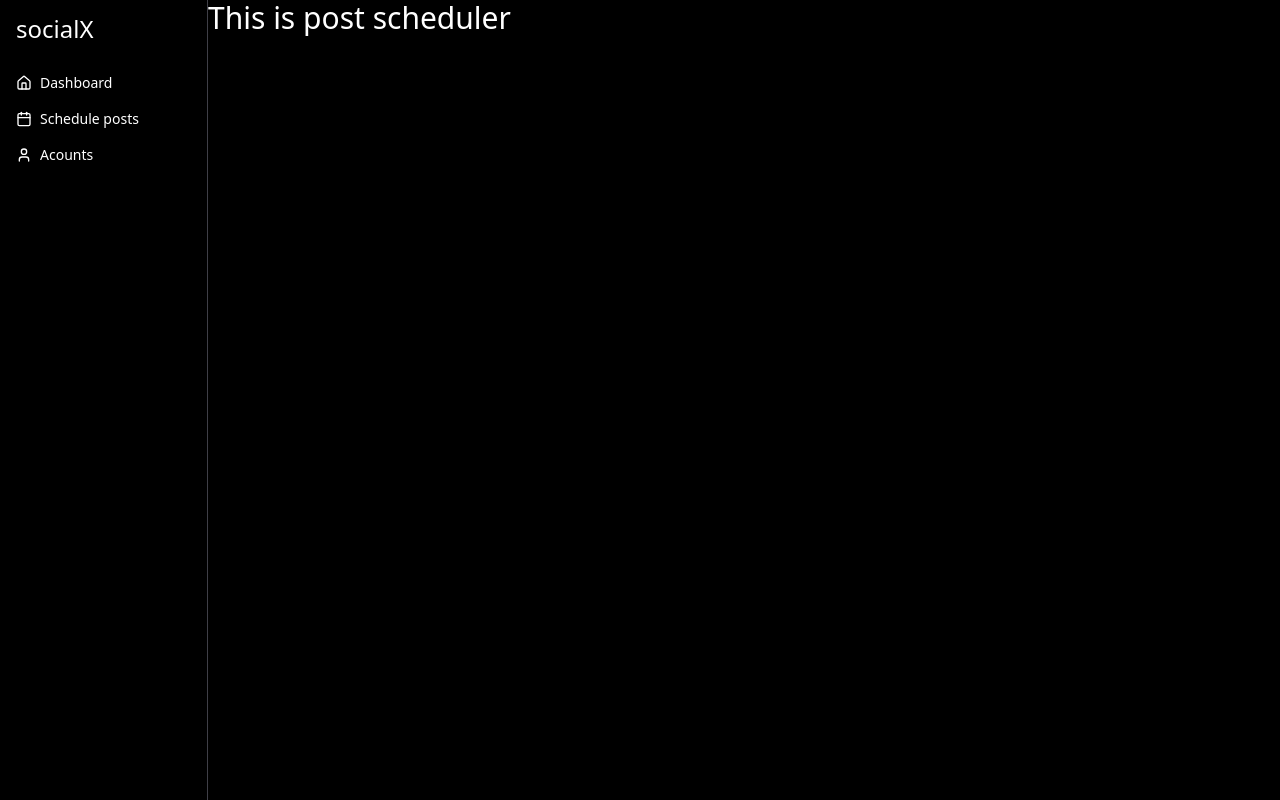
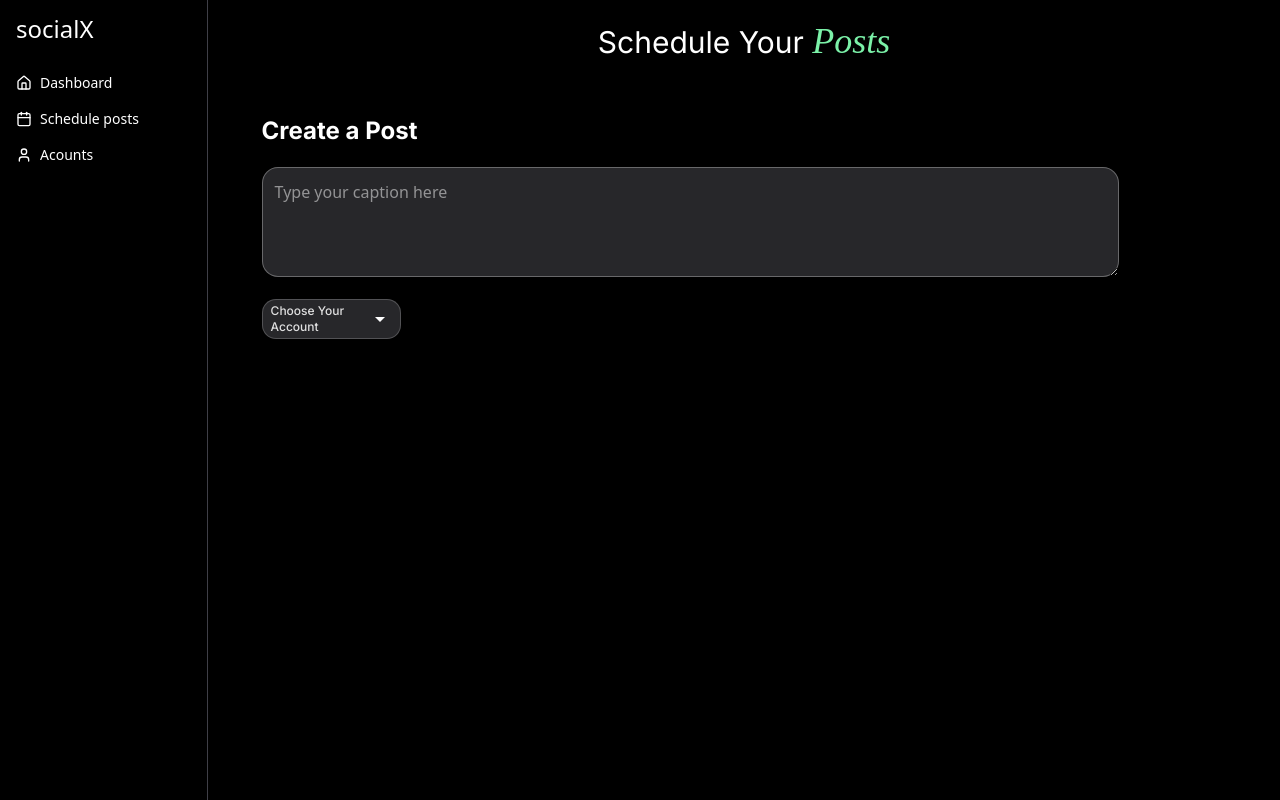
Before and after one commit to Isabelle36/SocialX, a Next.js app in the folder front-social/: page /post-scheduling in a window 1280 px wide. Built offline with nearby package versions, Linux system fonts and the light colour scheme.

Commit message:
some styles in post scheduler

```diff
--- /dev/null
+++ b/front-social/app/globalIcons.css
@@ -0,0 +1,9 @@
+@import url("https://fonts.googleapis.com/css2?family=Material+Symbols+Outlined:opsz,wght,FILL,GRAD@20..48,100..700,0..1,-50..200&display=swap");
+
+.material-symbols-outlined {
+  font-variation-settings:
+    'FILL' 0,
+    'wght' 400,
+    'GRAD' 0,
+    'opsz' 24;
+}
--- a/front-social/app/globals.css
+++ b/front-social/app/globals.css
@@ -2,6 +2,14 @@
 @import "tw-animate-css";
 
 @custom-variant dark (&:is(.dark *));
+
+.font-inter {
+  font-family: var(--font-inter), sans-serif;
+}
+
+.font-instrumentSerif{
+  font-family: 'var(--font-instrument-serif), serif';
+}
 
 @theme inline {
   --color-background: var(--background);
--- a/front-social/app/layout.js
+++ b/front-social/app/layout.js
@@ -1,11 +1,18 @@
-import { Geist, Geist_Mono, Inter } from "next/font/google";
+import { Geist, Geist_Mono, Inter,Instrument_Serif } from "next/font/google";
 import "./globals.css";
-import { SidebarTrigger, SidebarProvider } from "@/components/ui/sidebar";
+import "./globalIcons.css";
+import { SidebarProvider } from "@/components/ui/sidebar";
 import { AppSidebar } from "@/components/ui/AppSidebar";
 
 const inter = Inter({
   variable: "--font-inter",
   subsets: ["latin"],
+});
+const instrumentSerif = Instrument_Serif({
+  variable: "--font-instrument-serif",
+  subsets: ["latin"],
+  weight: ["400"],
+  styles: ["normal", "italic"],
 });
 
 const geistSans = Geist({
@@ -27,7 +34,7 @@ export default function RootLayout({ children }) {
   return (
     <html lang="en">
       <body
-        className={`${inter.variable} ${geistSans.variable} ${geistMono.variable} antialiased`}
+        className={`${inter.variable} ${instrumentSerif.variable} ${geistSans.variable} ${geistMono.variable} antialiased`}
       >
         <SidebarProvider>
           <AppSidebar />
--- a/front-social/app/post-scheduling/page.jsx
+++ b/front-social/app/post-scheduling/page.jsx
@@ -1,9 +1,39 @@
-import React from 'react'
+'use client'
+
+import React,{useState} from 'react'
 
 const page = () => {
+  const [showDropdown, setshowDropdown] = useState(false);
+
+  const handleAccounts=()=>{
+    setshowDropdown((prev)=>!prev)
+  }
+
   return (
     <div className='bg-black h-screen'>
-    <h1 className='text-3xl text-white'>This is post scheduler</h1>
+      <h1 className='text-3xl text-center pt-[2%] font-inter font-stretch-semi-expanded text-white'>Schedule Your <span className='font-instrumentSerif italic text-4xl text-green-300'>Posts</span></h1>
+      <p className='text-2xl pt-[5%] pl-[5%] text-white font-inter font-bold'>Create a Post</p>
+      <textarea placeholder='Type your caption here' className='bg-zinc-800 border border-white/30 text-white rounded-2xl mt-5 p-3 ml-[5%] w-[80%] h-[110px] focus:outline-none focus:ring-1 focus:ring-white/40 ' style={{ scrollbarWidth: "none" }}></textarea>
+      <div onClick={handleAccounts} className='flex items-center text-white/85 justify-between  text-xs bg-zinc-800 w-[13%] h-[5%] ml-[5%] mt-[1.5%] p-2 rounded-xl cursor-pointer font-inter font-medium focus:ring-2 border border-white/20 ring-white/40'>
+        Choose Your Account
+        <span >
+          <svg
+            xmlns="http://www.w3.org/2000/svg"
+            viewBox="0 0 24 24"
+            fill="currentColor"
+            className="w-6 h-6 text-white "
+          >
+            <path d="M7 10l5 5 5-5H7z" />
+          </svg>
+        </span>
+        </div>
+        {showDropdown && (
+          <>
+            <div className='bg-zinc-900 flex justify-center items-center ml-[5%] rounded-lg mt-[0.5%] p-1 w-[13%]'>
+              <p className='text-sm w-[13%] cursor-pointer hover:bg-zinc-600 text-white'>baby remember</p>
+            </div>
+          </>
+        )}
     </div>
   )
 }
```
